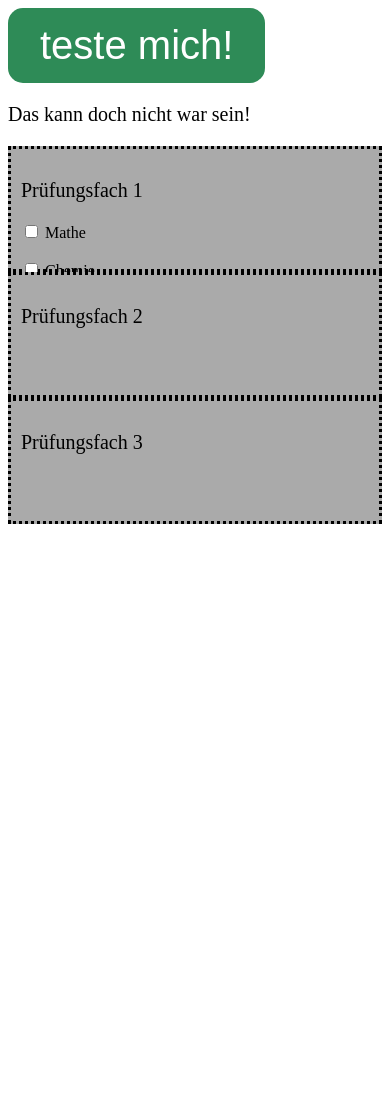
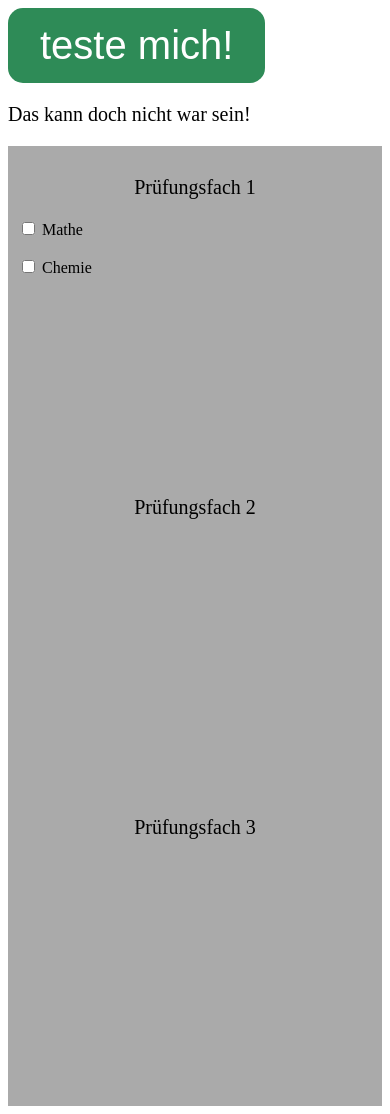
Before and after one commit to NickHelmchen/Faecherwahl, a PHP site: page /main.html in a window 390 px wide. Before the commit the page ends 524 px from the top, so only its background shows below. Run offline with PHP 8.4, Linux system fonts and the light colour scheme.

Commit message:
Update style.css

```diff
--- a/style.css
+++ b/style.css
@@ -23,14 +23,13 @@ p {
     display: grid;
     grid-template-areas:
         'left left middle middle right right';
-    grid-column-gap: 10px;
+    grid-column-gap: 1px;
 }
 
 .left, .middle, .right {
     padding: 10px;
-    height: 100px;
+    height: 300px;
     background-color:#aaa;
-    border: dotted;
 }
 
 .left {
@@ -46,10 +45,16 @@ p {
 }
 
 @media (max-width: 600px) {
-    .grid-container {
-        grid-template-areas:
-         'left left left'
-         'middle middle middle'
-         'right right right';
+    .grid-container  {
+      grid-template-areas:
+        'left left left left left left'
+        'middle middle middle middle middle middle'
+        'right right right right right right';
     }
 }
+
+.header {
+    font-size: 20px;
+    font-family: 'Times New Roman', Times, serif;
+    text-align: center;
+}
```
